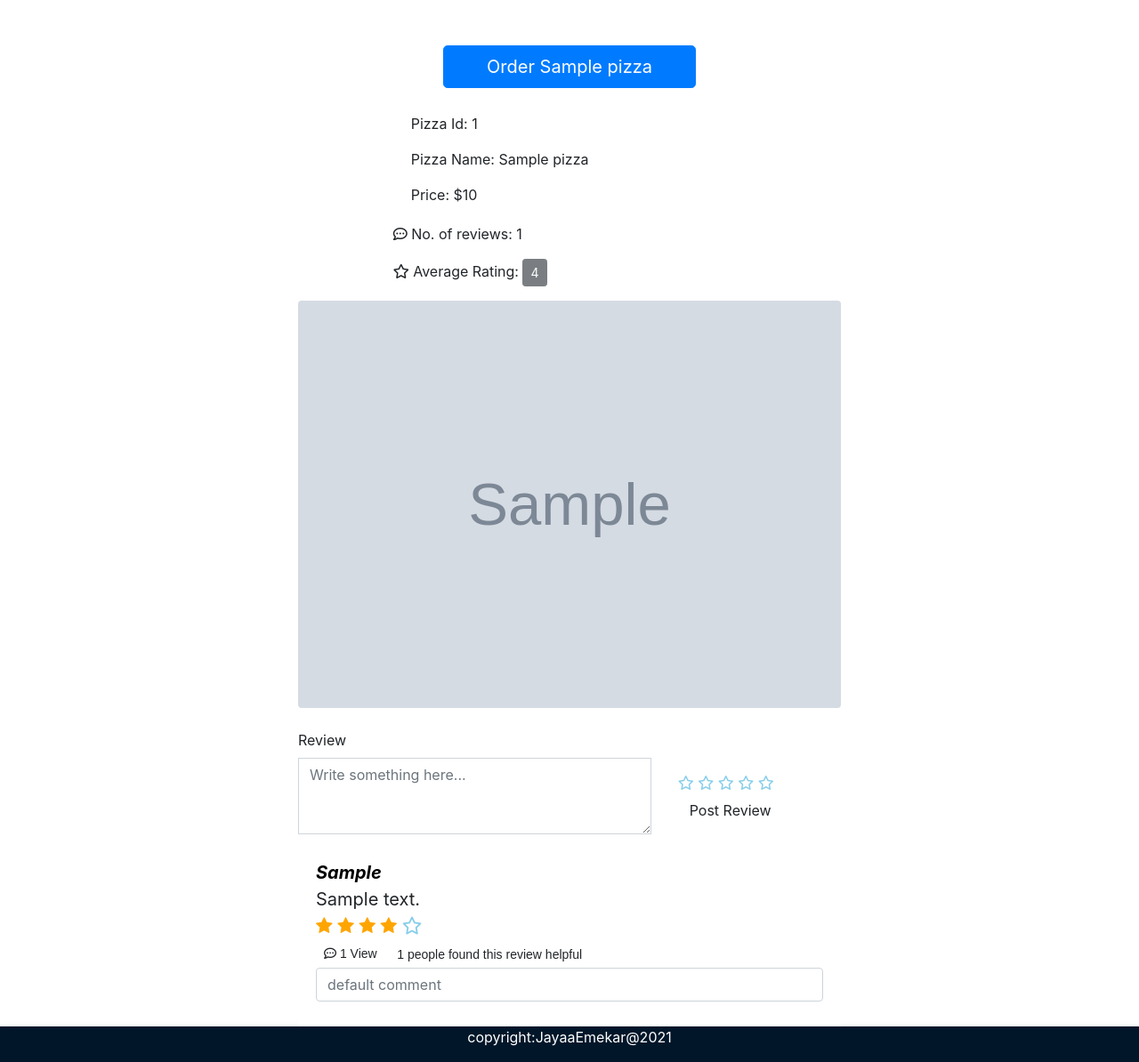
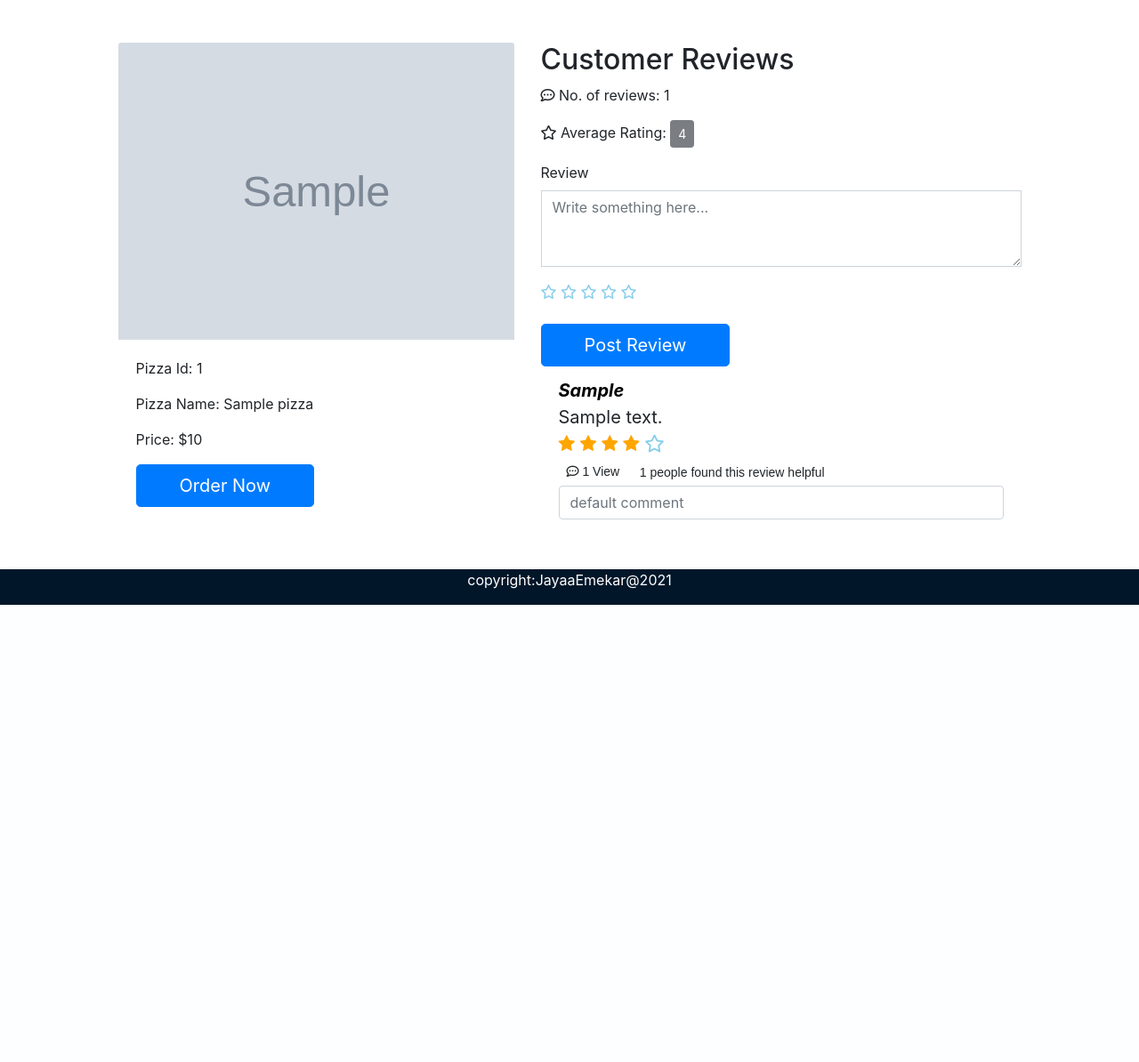
Before and after one commit to jayaemekar/Web-Development-Pizza-Delivery-System, a Django app: template templates/pizza_home/show_pizza_record.html in a window 1280 px wide. Shown: the part 120-1314 px from the top of the page at 89% size. After the commit the page ends 800 px from the top, so only its background shows below. Run offline with Django 3.2, Linux system fonts and the light colour scheme; the template is opened without the code that fills it: most values are stand-ins (such as "Sample title", 1, 10 or a date in 2020); grey boxes marked "Sample" are stand-in pictures; some libraries are stand-ins or nearby versions.

Commit message:
Added review and comments changes

```diff
--- a/templates/pizza_home/review.html
+++ b/templates/pizza_home/review.html
@@ -1,7 +1,7 @@
 
 {% load static %}
 
-<div class="col-md-6 my-review-comment-div">
+<div class=" my-review-comment-div">
     <ul id="ul-review" class="list-group list-group-flush">
         {% for review in reviews %}
         <li class="list-group-item">
--- a/templates/pizza_home/show_pizza_record.html
+++ b/templates/pizza_home/show_pizza_record.html
@@ -16,31 +16,26 @@ integrity="sha256-2Kok7MbOyxpgUVvAk/HJ2jigOSYS2auK4Pfzbm7uH60=" crossorigin="ano
 integrity="sha384-lZN37f5QGtY3VHgisS14W3ExzMWZxybE1SJSEsQp9S+oqd12jhcu+A56Ebc1zFSJ" crossorigin="anonymous">
 <link rel="stylesheet" href="https://cdnjs.cloudflare.com/ajax/libs/font-awesome/4.7.0/css/font-awesome.min.css">
 
-<div class="container-fluid">
-    <div class="row justify-content-md-center">
-        <div class="col-md-6">
-            <div class="text-center">
-                <h1>
-                    <a href="/order_list/" onclick="createOrder('{{pizza.id}}')"
-                        class="text-white btn btn-lg btn-primary px-5">
-                        Order {{ pizza.name}}
-                    </a>
-                </h1>
-                <input type="hidden" id="hidden-restaurant-id" value="{{pizza.id}}">
-            </div>
-        </div>
-    </div>
-
-
-    <div class="row justify-content-md-center">
-
-        <div class="col-md-4">
+<div class="container">
+    <div class="row justify-content-center">
+        <!-- Pizza Detail Card -->
+        <div class="col-5" style="width: 23rem;">
+            <img src="{{ pizza.image.url }}" class="card-img-top" alt="pizza-image">
             <div class="card-body">
-                <p class="card-text">Pizza Id: {{ pizza.id }}</p>
+                <p class="card-text" >Pizza Id: {{ pizza.id }}</p>
                 <p class="card-text">Pizza Name: {{ pizza.name }}</p>
                 <p class="card-text">Price: ${{ pizza.price }}</p>
 
+
+                    <a href="/order_list/" onclick="createOrder('{{pizza.id}}')"
+                        class="text-white btn btn-lg btn-primary px-5"> Order Now
+                    </a>
+
             </div>
+        </div>
+        <div class="col-6">
+            <input type="hidden" id="hidden-restaurant-id" value="{{pizza.id}}">
+            <h2>Customer Reviews </h2>
             <p><i class="far fa-comment-dots"></i>
                 No. of reviews:
                 <span id="span-review-count">{{reviews.count}}</span>
@@ -49,45 +44,36 @@ integrity="sha384-lZN37f5QGtY3VHgisS14W3ExzMWZxybE1SJSEsQp9S+oqd12jhcu+A56Ebc1zF
                 Average Rating:
                 <button class="btn btn-sm btn-dark" disabled id="span-avg-rate">{{avg_rate}}</button>
             </p>
-        </div>
-    </div>
-
-
-    <div class="row justify-content-md-center">
-        <div class="col-md-6">
-            <img src="{{ pizza.image.url }}" class="center rounded" alt="restaurant image">
-        </div>
-    </div>
-    <br />
 
                 <!-- new review place -->
-    <div class="row justify-content-md-center" style="background:rgba(255,255,255,0.5);">
-        <div class="col-md-4">
+            <div  style="background:rgba(255,255,255,0.5);">
                     <div class="form-group">
                         <label for="textarea-review">Review</label>
                         <textarea class="form-control rounded-0" id="textarea-review" rows="3"
                             placeholder="Write something here..."></textarea>
             </div>
-        </div>
-        <div class="col-md-2">
-            <br />
-            <br />
+            <div >
                 <span id="span-star-1" class="span-star fa fa-star-o unchecked" data-star-id="1"></span>
                 <span id="span-star-2" class="span-star fa fa-star-o unchecked" data-star-id="2"></span>
                 <span id="span-star-3" class="span-star fa fa-star-o unchecked" data-star-id="3"></span>
                 <span id="span-star-4" class="span-star fa fa-star-o unchecked" data-star-id="4"></span>
                 <span id="span-star-5" class="span-star fa fa-star-o unchecked" data-star-id="5"></span>
                 <input type="hidden" id="hidden-total-star" value="0">
-            <br />
-            <button class="btn" id="btn-post-review" type="button">Post Review</button>
+                <br><br>
+                <button class="text-white btn btn-lg btn-primary px-5" id="btn-post-review" type="button">Post Review</button>
+            </div>
+        </div>
+            <!-- review and comment -->
+            <div id="my-review-div" >
+                {% include 'pizza_home/review.html' %}
             </div>
         </div>
 
-    <!-- review and comment -->
-    <div id="my-review-div" class="row justify-content-md-center">
-        {% include 'pizza_home/review.html' %}
     </div>
 </div>
+
+
+
 
 {% block javascript %}
 <script>
@@ -130,7 +116,7 @@ integrity="sha384-lZN37f5QGtY3VHgisS14W3ExzMWZxybE1SJSEsQp9S+oqd12jhcu+A56Ebc1zF
         });
 
         $("#btn-post-review").click(function (event) {
-            alert("test");
+
             let self = $(this);
             let restaurant_id = $("#hidden-restaurant-id").val();
             let description = $("#textarea-review").val();
```
Lines whose indentation alone changed are shown as unchanged.
